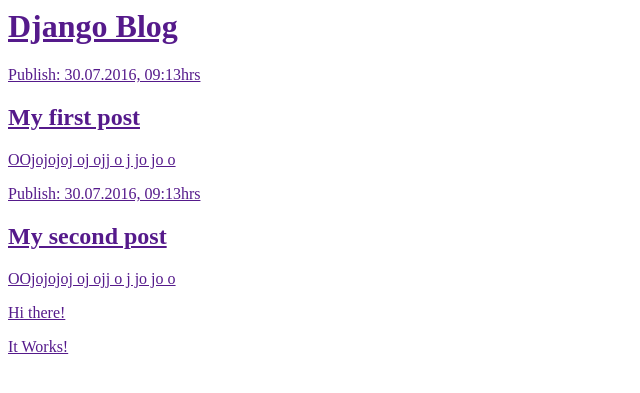
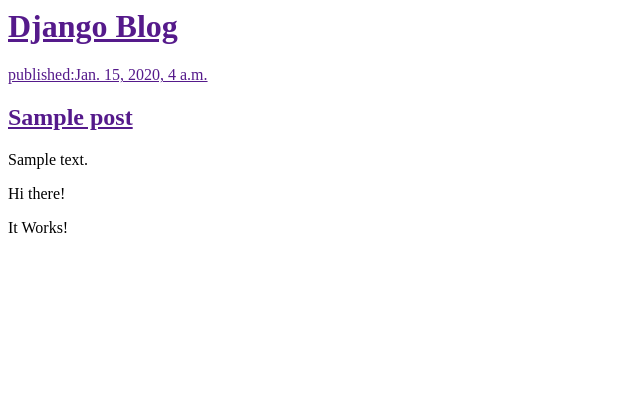
Before and after one commit to Golghotha/my-first-blog, a Django app: template blog/templates/blog/post_list.html in a window 1280 px wide. Shown: the top 393 px of the page, without its empty margins (0-640 px from the left). Run offline with Django 3.2, Linux system fonts and the light colour scheme; the template is opened without the code that fills it: values that come from a table or form of the project are taken from there, others are empty; tables that the repository leaves empty hold one stand-in row (values such as "Sample post").

Commit message:
Modificacion de plantillas para posts desde la based de datos.

```diff
--- a/blog/templates/blog/post_list.html
+++ b/blog/templates/blog/post_list.html
@@ -5,13 +5,18 @@
 	<body>
 		<div>
 			<h1><a href="">Django Blog</h1>
+			<!--{{post}} -->
 		</div>
 
+		{% for post in posts %}
 		<div>
-			<p> Publish: 30.07.2016, 09:13hrs</p>
-			<h2><a href="">My first post</h2>
-			<p> OOjojojoj oj ojj o j jo jo o </p>
+			<p> published:{{ post.published_date }}</p>
+			<h2><a href="">{{ post.title }}</a></h2>
+			<p> {{ post.text|linebreaksbr }}</p>
 		</div>
+		{%endfor%}
+
+		<!--
 
 		<div>
 			<p> Publish: 30.07.2016, 09:13hrs</p>
@@ -19,6 +24,9 @@
 			<p> OOjojojoj oj ojj o j jo jo o </p>
 
 		</div>
+
+		-->
+
 		<p> Hi there! </p>
 		<p> It Works! </p>
 	</body>
--- a/blog/views.py
+++ b/blog/views.py
@@ -1,6 +1,9 @@
 from django.shortcuts import render
+from django.utils import timezone
+from .models import Post
 
 # Create your views here.
 
 def post_list(request):
-	return render(request, 'blog/post_list.html',{})
+	posts = Post.objects.filter(published_date__lte=timezone.now()).order_by('published_date')
+	return render(request, 'blog/post_list.html',{'posts':posts})
```
